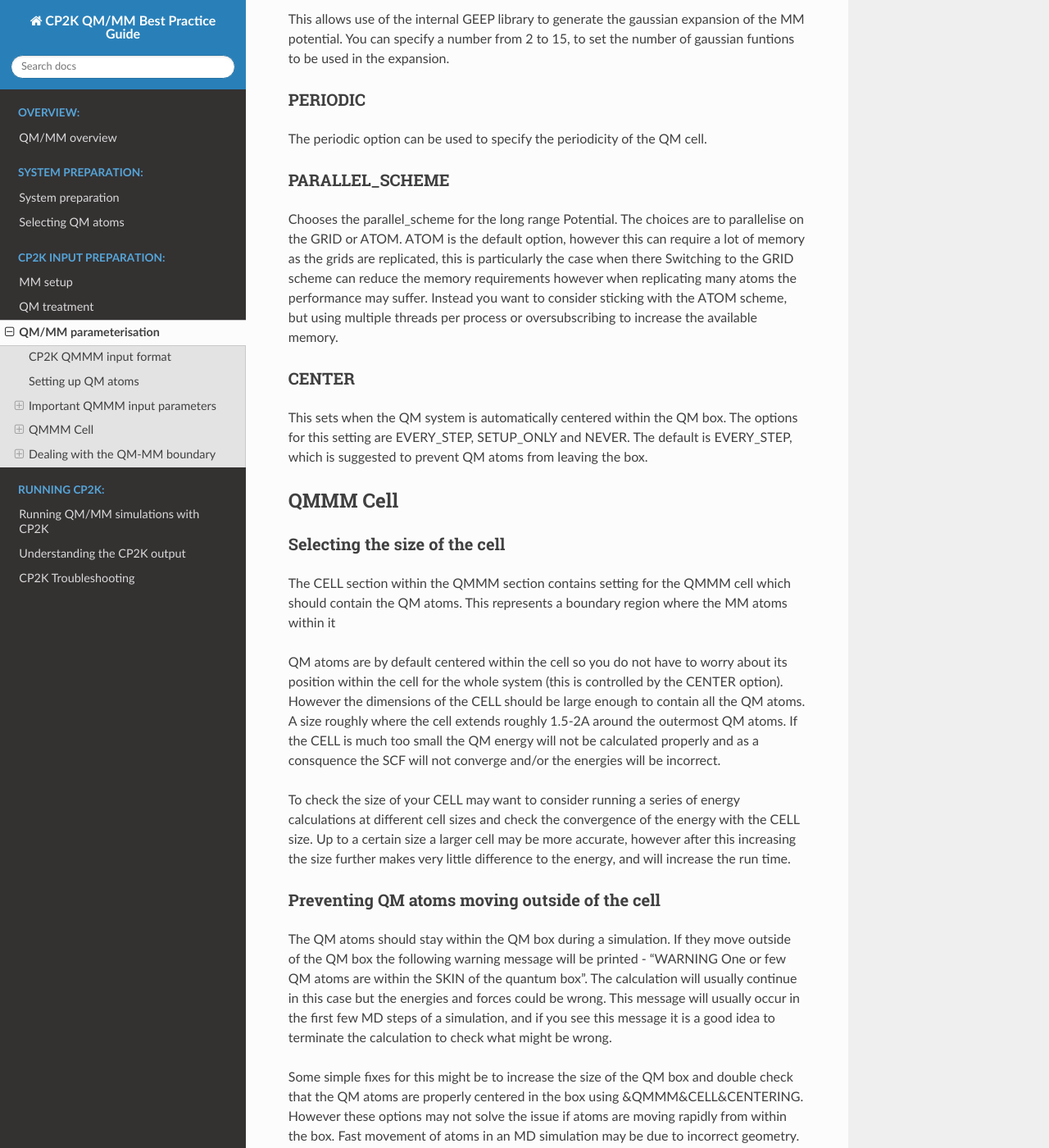
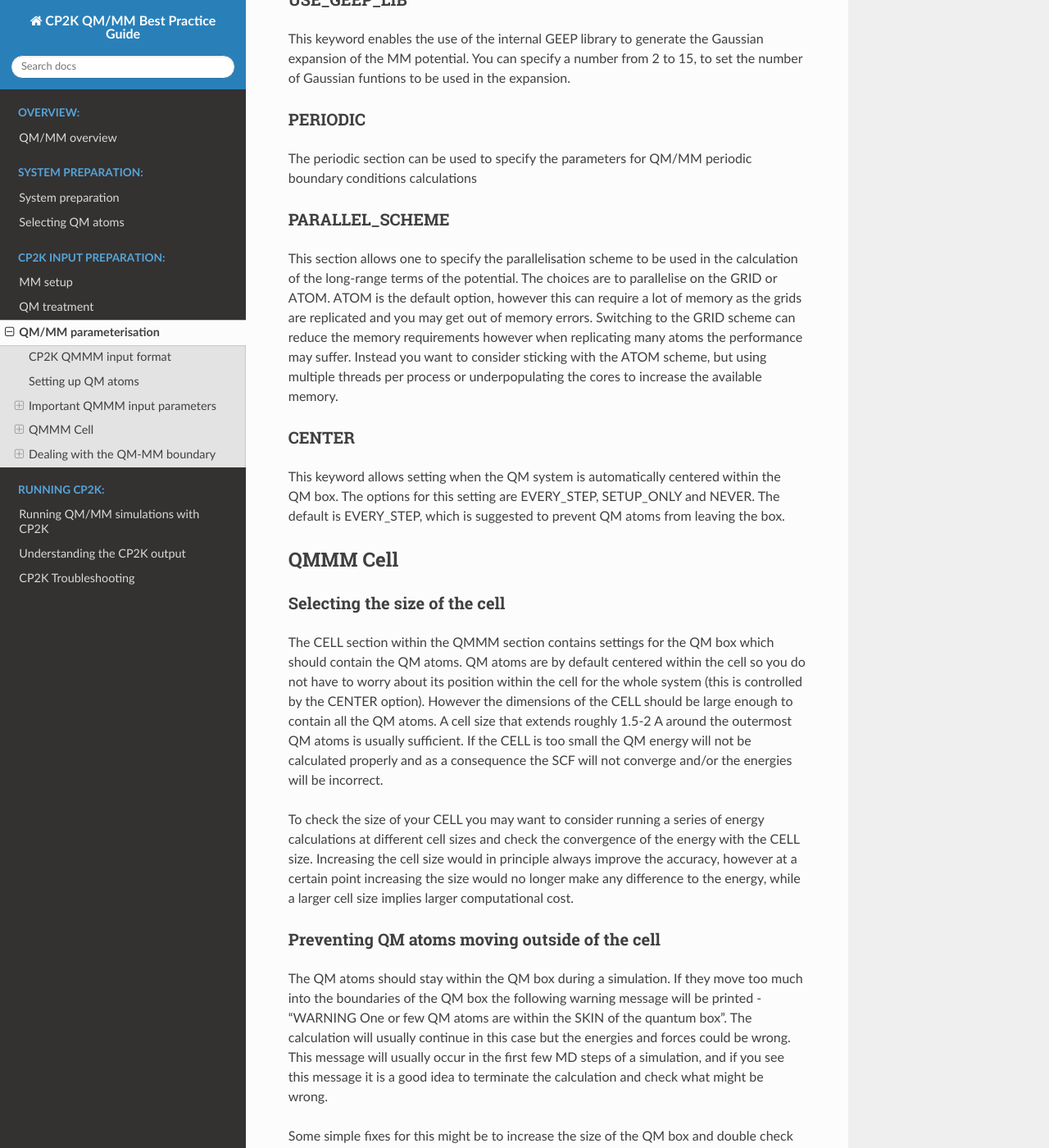
Before and after one commit to bioexcel/qmmm_bpg, a Sphinx documentation site: the page built from docs/input_preparation/QMMM_parameterisation.rst, in a window 1280 px wide and 1400 px high, scrolled down 1872 px. Shown: the whole window at 82% size. Built offline with Sphinx 7.4.7 and the Read the Docs theme 2.0.0, drawn with Linux system fonts in a browser that asks for light colours; some of the changed text lies outside the part shown.

Commit message:
Update QMMM_parameterisation.rst

```diff
--- a/docs/input_preparation/QMMM_parameterisation.rst
+++ b/docs/input_preparation/QMMM_parameterisation.rst
@@ -11,12 +11,12 @@
 CP2K QMMM input format
 -----------------------
 
-The basic input for the QMMM section in CP2K is shown below. This contains all the parameters
-describing the selection of QM atoms and how the QM region should be treated within the system.
-This is designed to act as a rough guide for how to build your QMMM section, and contains some example
-parameter settings with descriptions in the comments. It contains set up parameters as if to run
-a QM/MM calculation using the GEEP method. However other methods exist and these will require
-slightly different parameters. These are explained under the ECOUPL option.
+The basic structure of the QMMM section in the CP2K input file is shown below. This contains all the parameters
+describing the selection of the QM atoms and how the QM region should be treated within the system.
+This paragraph is designed to act as a rough guide about how to build your QMMM section, and contains some example
+parameter settings with descriptions in the comments. The example assumes the employment of the GEEP approach
+for the QM/MM electrostatic coupling. However other methods exist and these will require
+slightly different parameters.  A list of these different approaches can be found in the description of the ECOUPL keyword below.
 
 
 .. parsed-literal::
@@ -71,9 +71,9 @@
     &END QM_KIND
 
 The QM kind should match a KIND specified in the SUBSYS section, which supplies the element
-tpye and corresponding basis set and pseudopotential. To get the correct input format
+type and corresponding basis set and pseudopotential. To get the correct input format
 for CP2K the get_qm_kinds.sh script is supplied which converts a pdb file containing the
-QM atoms to this format. This pdb can be created by selecting the QM atoms from the whole system
+QM atoms to this format. This pdb file can be created by selecting the QM atoms from the pdb file of the whole system
 
 
 
@@ -101,27 +101,28 @@
 USE_GEEP_LIB
 ------------
 
-This allows use of the internal GEEP library to generate the gaussian expansion of the MM potential.
-You can specify a number from 2 to 15, to set the number of gaussian funtions to be used in the expansion.
+This keyword enables the use of the internal GEEP library to generate the Gaussian expansion of the MM potential.
+You can specify a number from 2 to 15, to set the number of Gaussian funtions to be used in the expansion.
 
 .. _ref_periodic:
 
 PERIODIC
 ---------
 
-The periodic option can be  used to specify the periodicity of the QM cell.
+The periodic section can be  used to specify the parameters for QM/MM periodic boundary conditions calculations
 
 .. _ref_par_scheme:
 
 PARALLEL_SCHEME
 ---------------
 
-Chooses the parallel_scheme for the long range Potential. The choices are to parallelise
+This section allows one to specify the parallelisation scheme to be used in the calculation
+of the long-range terms of the potential. The choices are to parallelise
 on the GRID or ATOM. ATOM is the default option, however this can require a lot of memory
-as the grids are replicated, this is particularly the case when there
+as the grids are replicated and you may get out of memory errors.
 Switching to the GRID scheme can reduce the memory requirements however when replicating
 many atoms the performance may suffer. Instead you want to consider sticking with the ATOM
-scheme, but using multiple threads per process or oversubscribing to increase the available
+scheme, but using multiple threads per process or underpopulating the cores to increase the available
 memory.
 
 .. _ref_center:
@@ -129,7 +130,7 @@
 CENTER
 ------
 
-This sets when the QM system is automatically centered within the QM box.
+This keyword allows setting when the QM system is automatically centered within the QM box.
 The options for this setting are EVERY_STEP, SETUP_ONLY
 and NEVER. The default is EVERY_STEP, which is suggested to prevent QM atoms from leaving the box.
 
@@ -143,41 +144,39 @@
 ------------------------------
 
 
-The CELL section within the QMMM section contains setting for the QMMM cell which should contain the QM
-atoms. This represents a boundary region where the MM atoms within it
-
-QM atoms are by default centered within the cell so you do not have to worry about
+The CELL section within the QMMM section contains settings for the QM box which should contain the QM
+atoms. QM atoms are by default centered within the cell so you do not have to worry about
 its position within the cell for the whole system (this is controlled by the CENTER option).
 However the dimensions of the CELL should be large enough to contain all the QM atoms.
-A size roughly where the cell extends roughly 1.5-2A around the outermost QM atoms.
-If the CELL is much too small the QM energy will not be calculated properly and as a
-consquence the SCF will not converge and/or the energies will be incorrect.
+A cell size that extends roughly 1.5-2 A around the outermost QM atoms is usually sufficient.
+If the CELL is too small the QM energy will not be calculated properly and as a
+consequence the SCF will not converge and/or the energies will be incorrect.
 
-To check the size of your CELL may want to consider running a series of energy calculations
-at different cell sizes and check the convergence of the energy with the CELL size. Up to a certain size a larger cell
-may be more accurate, however after this increasing the size further makes very little difference
-to the energy, and will increase the run time.
-
+To check the size of your CELL you may want to consider running a series of energy calculations
+at different cell sizes and check the convergence of the energy with the CELL size.  Increasing
+the cell size would in principle always improve the accuracy, however at a certain point
+increasing the size would no longer make any difference to the energy, while a larger cell
+size implies larger computational cost.
 
 
 
 Preventing QM atoms moving outside of the cell
 ------------------------------------------------
 
-The QM atoms should stay within the QM box during a simulation. If they move outside
+The QM atoms should stay within the QM box during a simulation. If they move too much into the boundaries
 of the QM box the following warning message will be printed - "WARNING One or few QM atoms are within the SKIN
 of the quantum box". The calculation will usually continue in this case but the energies
 and forces could be wrong.  This message will usually occur in the first few MD steps
 of a simulation, and if you see this message it is a good idea to terminate the
-calculation to check what might be wrong.
+calculation and check what might be wrong.
 
 Some simple fixes for this might be to increase the size of the QM box and double
 check that the QM atoms are properly centered in the box using &QMMM&CELL&CENTERING.
 However these options may not solve the issue if atoms are moving rapidly from within the box.
 Fast movement of atoms in an MD simulation may be due to incorrect geometry. It can also happen if you
 have QM water atoms as these move around more readily
-than protein atoms. In this case you have a few choices about how to prevent the
-waters leaving the QM box.
+than protein atoms. In this case you can prevent the
+water molecules leaving the QM box.
 
 .. **Constrain waters**
 
@@ -186,9 +185,10 @@
 
 **Add walls around QM box**
 
-Walls can be added around the QM box to reflect any QM atoms which may try to leave the box.
-This is of course, slightly unphysical so care should be taken to set this up in a way that preserves
-the dynamics of the system.
+Walls are additional potentials that can be added around the QM box to prevent QM atoms leaving the QM box.
+
+This of course produces artefact and unphysical dynamics close too the walls. Therefore, care
+should be taken to set this up in a way that preserves the properties and the dynamics of the system of interest.
 
 
 
@@ -205,13 +205,13 @@
 Finding which bonds are cut
 ---------------------------
 
-It is important that the bonds across the boundary are not expected to have large charge transfers,
-as there is no treatment for charge transfer through the QM-MM boundary. Cutting a C-C bond for example
-is usually a safe choice.
+It is important that there is no large electronegative difference between the two atoms
+forming the bond across the boundary, as correctly treating such cases is very difficult on the QM side.
+Cutting a C-C bond for example is usually a safe choice.
 
-The bonds can be identied through visualisation, e.g. vmd or other pdb viewer, or by observation
+The bonds can be identified via visual inspection, e.g. by vmd or other pdb viewer, or by careful analysis
 of the pdb file. To correctly treat a QM-MM bond in CP2K you need to know the atomic indexes
-of the QM and MM atoms. The LINK section is then used to pass this information.
+of the QM and MM atoms involved in the cut bond. The LINK section is then used to pass this information.
 
 
 .. _ref_link:
@@ -219,7 +219,9 @@
 QM-MM Link parameterisation
 ---------------------------
 
-The CP2K link treatment involves adding a atom (usually a hydrogen) to cap the QM bond in place of the MM atom.
+The CP2K  treatment of the dangling bonds involves adding an atom (usually a hydrogen) to
+saturate the valence of the unpaired QM atom.
+
 This must be done for all dangling QM bonds or you will get the following error "
 
 There are three different link treatments in CP2K which can be set using the LINK_TYPE option. These are as follows:
```
Also changed, not shown: other parts of docs/input_preparation/QMMM_parameterisation.rst (+1 -1 lines).
